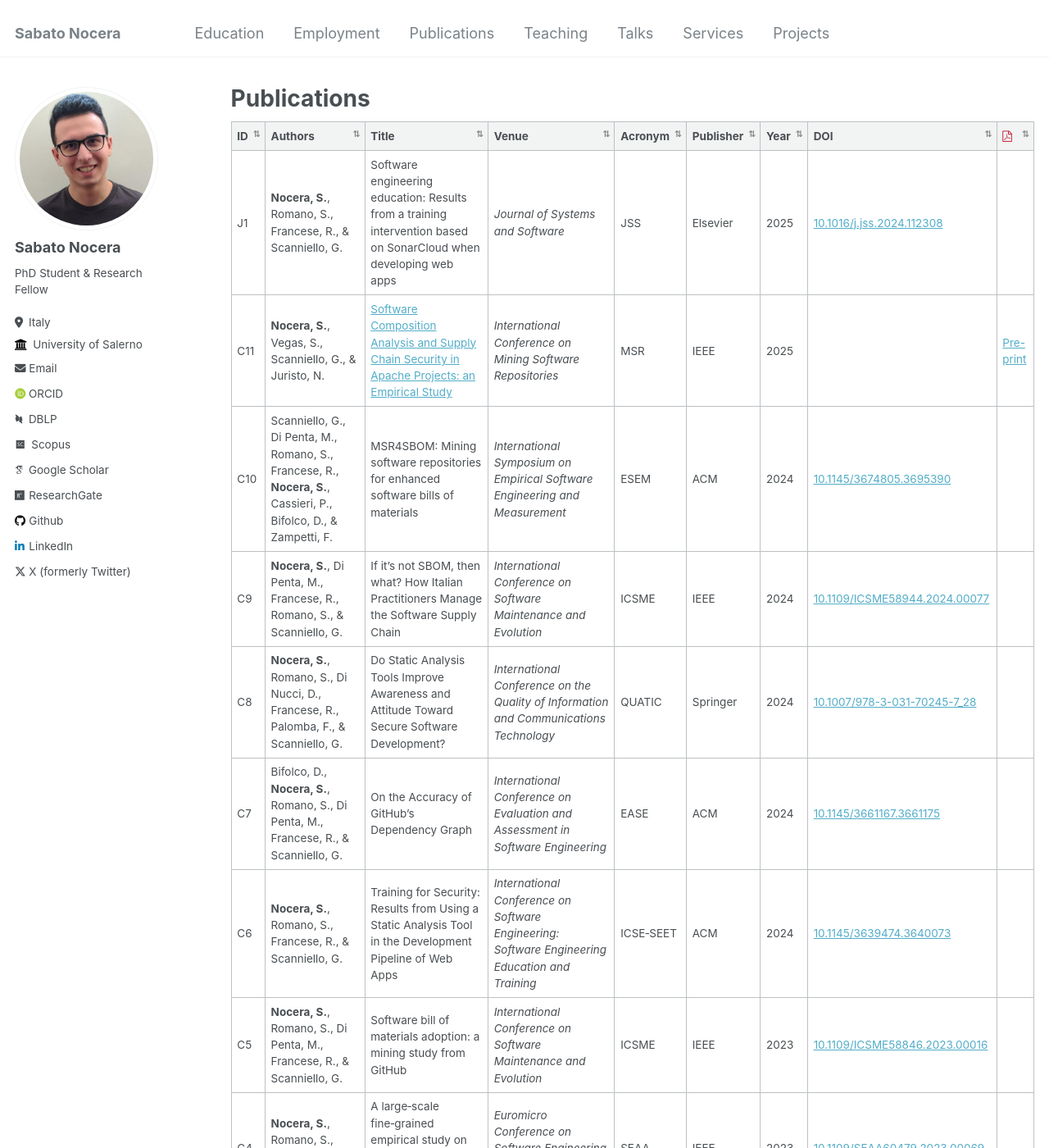
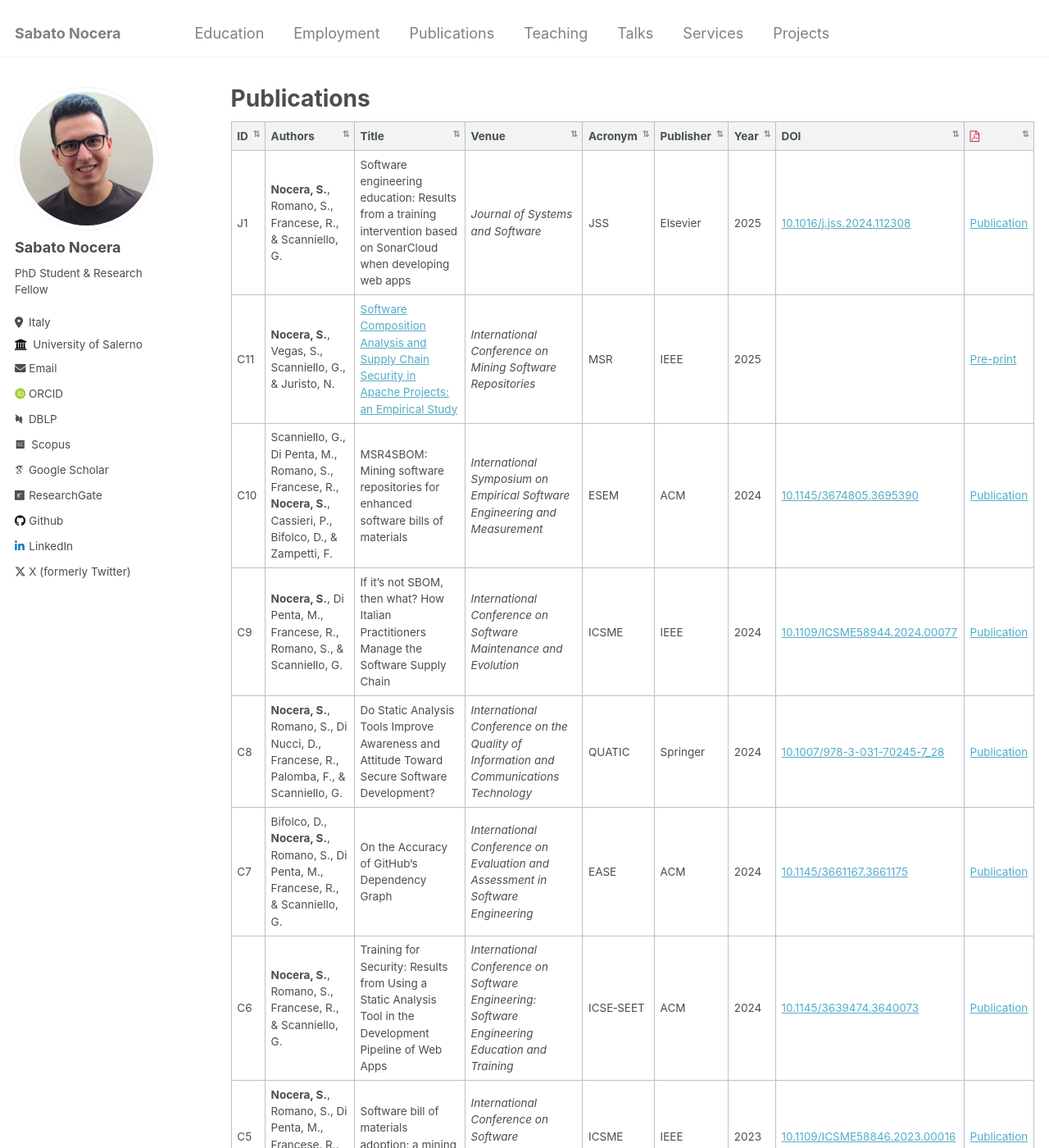
Before and after one commit to sabato-nocera/sabato-nocera.github.io, a Jekyll site: the page built from _pages/publications.md, in a window 1280 px wide and 1400 px high. Shown: the whole window at 82% size. Built offline with Jekyll 4.4.1, drawn with Linux system fonts in a browser that asks for light colours; some web fonts are replaced; comment, search, counter and statistics services are not loaded; some of the changed text lies outside the part shown.

Commit message:
Update publications.md

```diff
--- a/_pages/publications.md
+++ b/_pages/publications.md
@@ -10,17 +10,17 @@ author_profile: true
 
 | ID   | Authors                                                                                                            | Title                                                                                                                                                                                                       | Venue                                                                                                            | Acronym   | Publisher | Year | DOI                                                                                                   | <i class="fa fa-file-pdf-o" style="color: #c51d34;"></i> |
 |------|---------------------------------------------------------------------------------------------------------------------|-------------------------------------------------------------------------------------------------------------------------------------------------------------------------------------------------------------|------------------------------------------------------------------------------------------------------------------|-----------|-----------|------|-------------------------------------------------------------------------------------------------------|-----------|
-| J1   | **Nocera, S.**, Romano, S., Francese, R., & Scanniello, G.                                                           | Software engineering education: Results from a training intervention based on SonarCloud when developing web apps                                                                                           | *Journal of Systems and Software*                                                                              | JSS       | Elsevier  | 2025 | [10.1016/j.jss.2024.112308](https://doi.org/10.1016/j.jss.2024.112308)                                   |           |
+| J1   | **Nocera, S.**, Romano, S., Francese, R., & Scanniello, G.                                                           | Software engineering education: Results from a training intervention based on SonarCloud when developing web apps                                                                                           | *Journal of Systems and Software*                                                                              | JSS       | Elsevier  | 2025 | [10.1016/j.jss.2024.112308](https://doi.org/10.1016/j.jss.2024.112308)                                   |    [Publication](https://doi.org/10.1016/j.jss.2024.112308)       |
 | C11  | **Nocera, S.**, Vegas, S., Scanniello, G., & Juristo, N.                                                             | [Software Composition Analysis and Supply Chain Security in Apache Projects: an Empirical Study](https://sabato-nocera.github.io/publications/c11)                                                                                                              | *International Conference on Mining Software Repositories*                                                     | MSR       | IEEE      | 2025 |                                                                                                       | [Pre-print](https://sabato-nocera.github.io/files/msr2025.pdf) |
-| C10  | Scanniello, G., Di Penta, M., Romano, S., Francese, R., **Nocera, S.**, Cassieri, P., Bifolco, D., & Zampetti, F.    | MSR4SBOM: Mining software repositories for enhanced software bills of materials                                                                                                                             | *International Symposium on Empirical Software Engineering and Measurement*                                    | ESEM      | ACM       | 2024 | [10.1145/3674805.3695390](https://doi.org/10.1145/3674805.3695390)                                       |           |
-| C9   | **Nocera, S.**, Di Penta, M., Francese, R., Romano, S., & Scanniello, G.                                             | If it’s not SBOM, then what? How Italian Practitioners Manage the Software Supply Chain                                                                                                                     | *International Conference on Software Maintenance and Evolution*                                               | ICSME     | IEEE      | 2024 | [10.1109/ICSME58944.2024.00077](https://doi.org/10.1109/ICSME58944.2024.00077)                         |           |
-| C8   | **Nocera, S.**, Romano, S., Di Nucci, D., Francese, R., Palomba, F., & Scanniello, G.                                | Do Static Analysis Tools Improve Awareness and Attitude Toward Secure Software Development?                                                                                                                 | *International Conference on the Quality of Information and Communications Technology*                         | QUATIC    | Springer  | 2024 | [10.1007/978-3-031-70245-7_28](https://doi.org/10.1007/978-3-031-70245-7_28)                           |           |
-| C7   | Bifolco, D., **Nocera, S.**, Romano, S., Di Penta, M., Francese, R., & Scanniello, G.                                | On the Accuracy of GitHub’s Dependency Graph                                                                                                                                                                 | *International Conference on Evaluation and Assessment in Software Engineering*                                 | EASE      | ACM       | 2024 | [10.1145/3661167.3661175](https://doi.org/10.1145/3661167.3661175)                                       |           |
-| C6   | **Nocera, S.**, Romano, S., Francese, R., & Scanniello, G.                                                           | Training for Security: Results from Using a Static Analysis Tool in the Development Pipeline of Web Apps                                                                                                    | *International Conference on Software Engineering: Software Engineering Education and Training*                | ICSE‑SEET | ACM       | 2024 | [10.1145/3639474.3640073](https://doi.org/10.1145/3639474.3640073)                                       |           |
-| C5   | **Nocera, S.**, Romano, S., Di Penta, M., Francese, R., & Scanniello, G.                                             | Software bill of materials adoption: a mining study from GitHub                                                                                                                                               | *International Conference on Software Maintenance and Evolution*                                               | ICSME     | IEEE      | 2023 | [10.1109/ICSME58846.2023.00016](https://doi.org/10.1109/ICSME58846.2023.00016)                         |           |
-| C4   | **Nocera, S.**, Romano, S., Francese, R., & Scanniello, G.                                                           | A large‑scale fine‑grained empirical study on security concerns in open‑source software                                                                                                                     | *Euromicro Conference on Software Engineering and Advanced Applications*                                       | SEAA      | IEEE      | 2023 | [10.1109/SEAA60479.2023.00069](https://doi.org/10.1109/SEAA60479.2023.00069)                           |           |
-| C3   | **Nocera, S.**, Romano, S., Francese, R., Burlon, R., & Scanniello, G.                                               | Managing Vulnerabilities in Software Projects: the Case of NTT Data                                                                                                                                          | *Euromicro Conference on Software Engineering and Advanced Applications*                                       | SEAA      | IEEE      | 2023 | [10.1109/SEAA60479.2023.00046](https://doi.org/10.1109/SEAA60479.2023.00046)                           |           |
-| C2   | **Nocera, S.**, Francese, R., & Scanniello, G.                                                                       | Training Bachelor Students to Design Better Quality Web Apps: Preliminary Results from a Prospective Empirical Investigation                                                                                  | *International Conference on Evaluation and Assessment in Software Engineering*                                 | EASE      | ACM       | 2023 | [10.1145/3593434.3593957](https://doi.org/10.1145/3593434.3593957)                                     |           |
+| C10  | Scanniello, G., Di Penta, M., Romano, S., Francese, R., **Nocera, S.**, Cassieri, P., Bifolco, D., & Zampetti, F.    | MSR4SBOM: Mining software repositories for enhanced software bills of materials                                                                                                                             | *International Symposium on Empirical Software Engineering and Measurement*                                    | ESEM      | ACM       | 2024 | [10.1145/3674805.3695390](https://doi.org/10.1145/3674805.3695390)                                       |     [Publication](https://doi.org/10.1145/3674805.3695390)          |
+| C9   | **Nocera, S.**, Di Penta, M., Francese, R., Romano, S., & Scanniello, G.                                             | If it’s not SBOM, then what? How Italian Practitioners Manage the Software Supply Chain                                                                                                                     | *International Conference on Software Maintenance and Evolution*                                               | ICSME     | IEEE      | 2024 | [10.1109/ICSME58944.2024.00077](https://doi.org/10.1109/ICSME58944.2024.00077)                         |     [Publication](https://doi.org/10.1109/ICSME58944.2024.00077)      |
+| C8   | **Nocera, S.**, Romano, S., Di Nucci, D., Francese, R., Palomba, F., & Scanniello, G.                                | Do Static Analysis Tools Improve Awareness and Attitude Toward Secure Software Development?                                                                                                                 | *International Conference on the Quality of Information and Communications Technology*                         | QUATIC    | Springer  | 2024 | [10.1007/978-3-031-70245-7_28](https://doi.org/10.1007/978-3-031-70245-7_28)                           |    [Publication](https://doi.org/10.1007/978-3-031-70245-7_28)       |
+| C7   | Bifolco, D., **Nocera, S.**, Romano, S., Di Penta, M., Francese, R., & Scanniello, G.                                | On the Accuracy of GitHub’s Dependency Graph                                                                                                                                                                 | *International Conference on Evaluation and Assessment in Software Engineering*                                 | EASE      | ACM       | 2024 | [10.1145/3661167.3661175](https://doi.org/10.1145/3661167.3661175)                                       |     [Publication](https://doi.org/10.1145/3661167.3661175)             |
+| C6   | **Nocera, S.**, Romano, S., Francese, R., & Scanniello, G.                                                           | Training for Security: Results from Using a Static Analysis Tool in the Development Pipeline of Web Apps                                                                                                    | *International Conference on Software Engineering: Software Engineering Education and Training*                | ICSE‑SEET | ACM       | 2024 | [10.1145/3639474.3640073](https://doi.org/10.1145/3639474.3640073)                                       |   [Publication](https://doi.org/10.1145/3639474.3640073)         |
+| C5   | **Nocera, S.**, Romano, S., Di Penta, M., Francese, R., & Scanniello, G.                                             | Software bill of materials adoption: a mining study from GitHub                                                                                                                                               | *International Conference on Software Maintenance and Evolution*                                               | ICSME     | IEEE      | 2023 | [10.1109/ICSME58846.2023.00016](https://doi.org/10.1109/ICSME58846.2023.00016)                         |    [Publication](https://doi.org/10.1109/ICSME58846.2023.00016)        |
+| C4   | **Nocera, S.**, Romano, S., Francese, R., & Scanniello, G.                                                           | A large‑scale fine‑grained empirical study on security concerns in open‑source software                                                                                                                     | *Euromicro Conference on Software Engineering and Advanced Applications*                                       | SEAA      | IEEE      | 2023 | [10.1109/SEAA60479.2023.00069](https://doi.org/10.1109/SEAA60479.2023.00069)                           |    [Publication](https://doi.org/10.1109/SEAA60479.2023.00069)       |
+| C3   | **Nocera, S.**, Romano, S., Francese, R., Burlon, R., & Scanniello, G.                                               | Managing Vulnerabilities in Software Projects: the Case of NTT Data                                                                                                                                          | *Euromicro Conference on Software Engineering and Advanced Applications*                                       | SEAA      | IEEE      | 2023 | [10.1109/SEAA60479.2023.00046](https://doi.org/10.1109/SEAA60479.2023.00046)                           |   [Publication](https://doi.org/10.1109/SEAA60479.2023.00046)          |
+| C2   | **Nocera, S.**, Francese, R., & Scanniello, G.                                                                       | Training Bachelor Students to Design Better Quality Web Apps: Preliminary Results from a Prospective Empirical Investigation                                                                                  | *International Conference on Evaluation and Assessment in Software Engineering*                                 | EASE      | ACM       | 2023 | [10.1145/3593434.3593957](https://doi.org/10.1145/3593434.3593957)                                     |   [Publication](https://doi.org/10.1145/3593434.3593957)         |
 | C1   | **Nocera, S.**, Romano, S., Francese, R., & Scanniello, G.                                                           | Training for security: planning the use of a SAT in the development pipeline of web Apps                                                                                                                     | *International Conference on Software Engineering: Software Engineering Education and Training*                | ICSE‑SEET | IEEE      | 2023 | [10.1109/ICSE-SEET58685.2023.00010](https://doi.org/10.1109/ICSE-SEET58685.2023.00010)                 | [Pre-print](https://sabato-nocera.github.io/files/icseseet2023.pdf)       |
 
 
```
